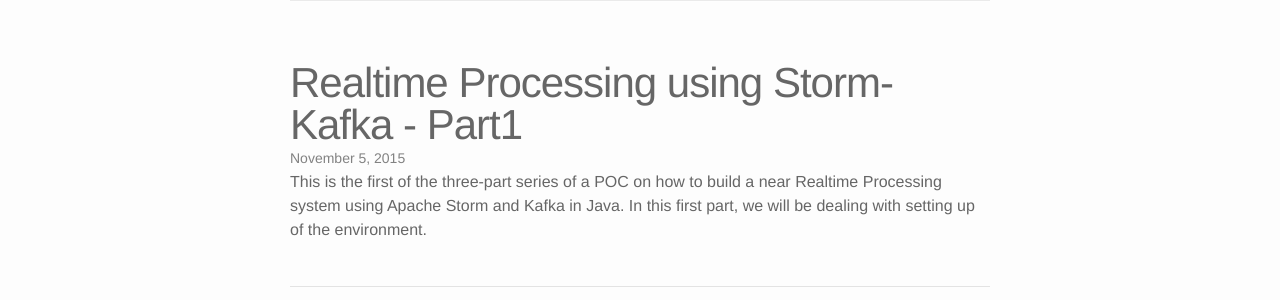
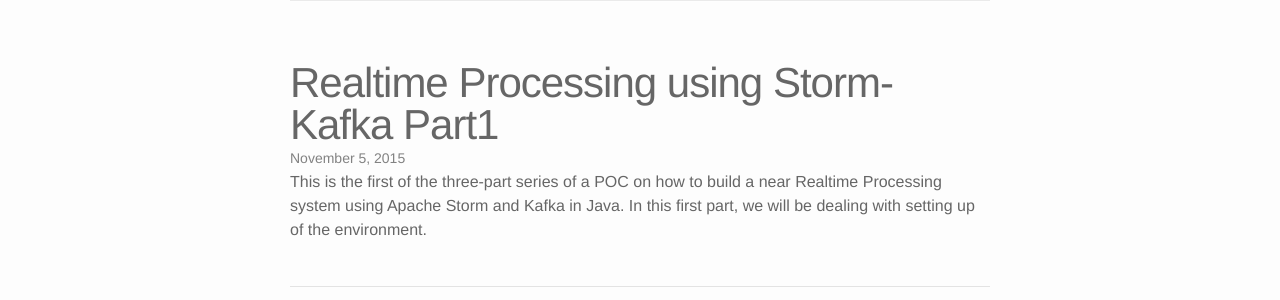
Before and after one commit to soniclavier/bigdata-notebook, a Jekyll site: the page built from index.html, in a window 1280 px wide. Shown: the part 245-545 px from the top of the page. Built offline with Jekyll 4.4.1, drawn with Linux system fonts in a browser that asks for light colours; nearby versions of some CDN libraries; the list of posts is cut into pages by our own code.

Commit message:
removed -

```diff
--- a/_posts/2015-11-15-storm_kafka_part1.markdown
+++ b/_posts/2015-11-15-storm_kafka_part1.markdown
@@ -1,7 +1,7 @@
 ---
 layout: post
 comments: true
-title: Realtime Processing using Storm-Kafka - Part1
+title: Realtime Processing using Storm-Kafka Part1
 date: 2015-11-05
 PAGE_IDENTIFIER: spark_scala
 description: This is the first of the three-part series of a POC on how to build a near Realtime Processing system using Apache Storm and Kafka in Java. In this first part, we will be dealing with setting up of the environment.
```
